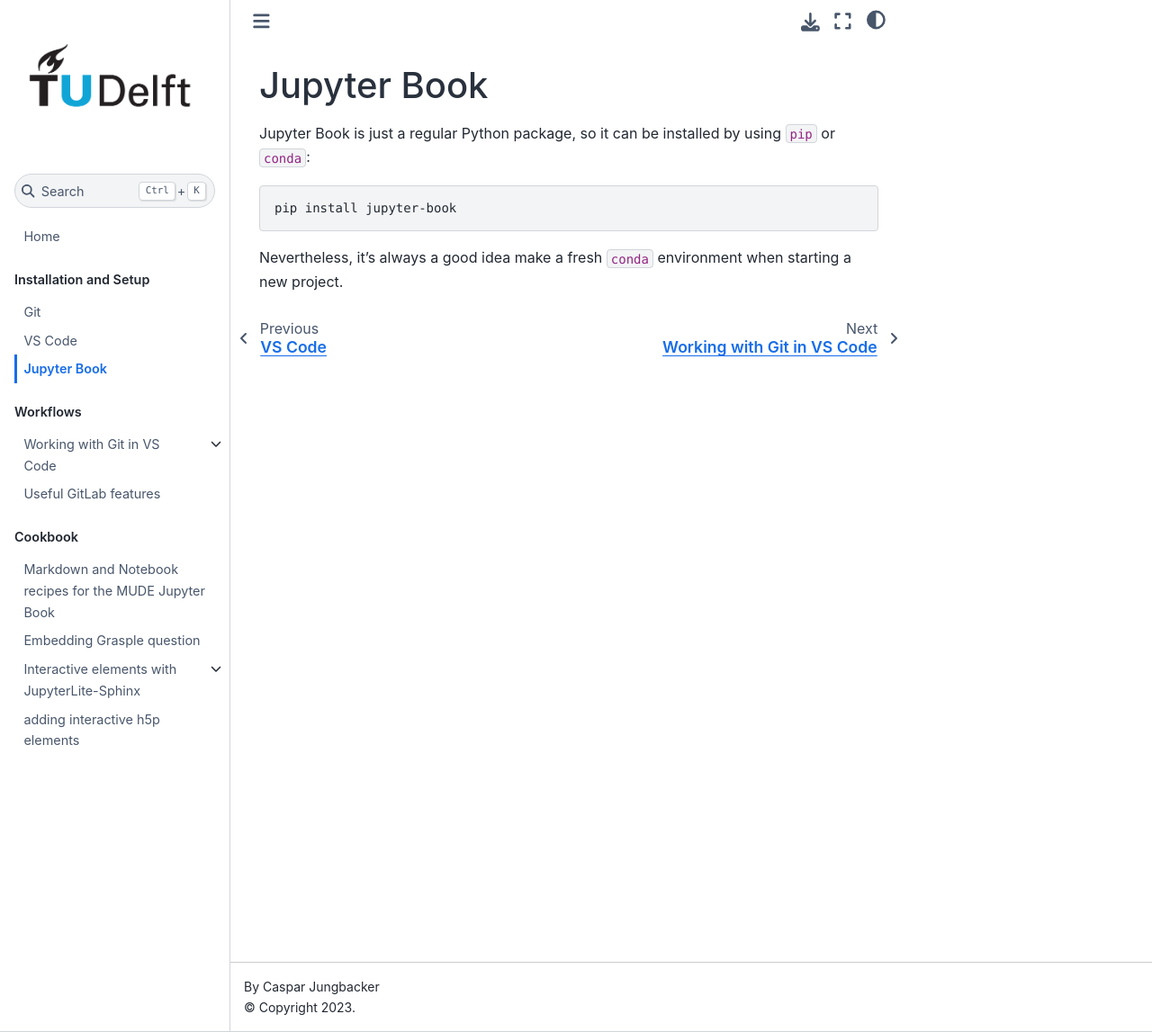
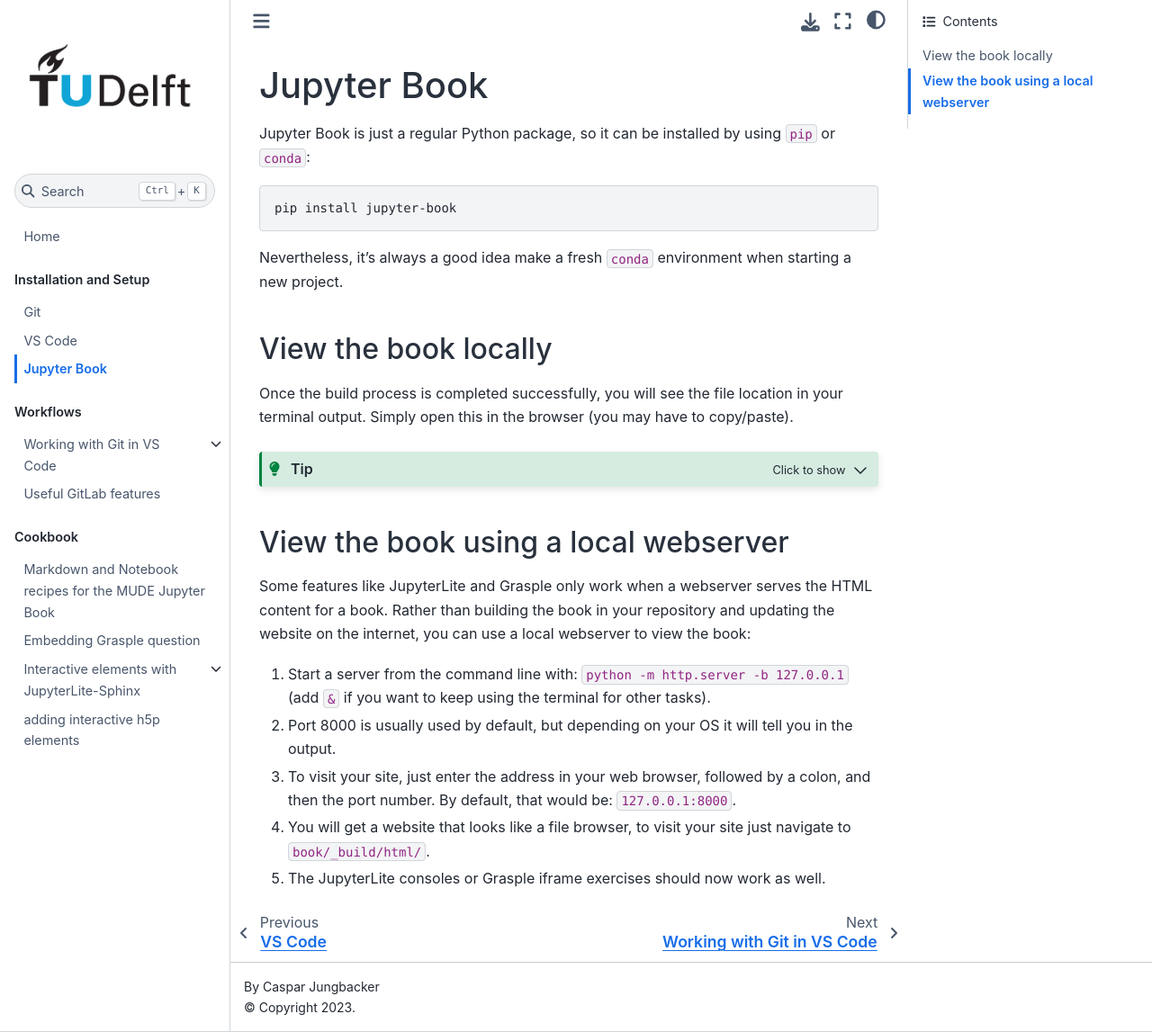
Before and after one commit to TeachBooks/mirror_teachbook_manual, a Jupyter Book: the page built from book/installation-and-setup/jupyter-book-setup.md, in a window 1280 px wide and 1147 px high. Shown: the whole window at 90% size. Built offline with Jupyter Book 1.0.4 settings and Sphinx 7.4.7 and the Sphinx Book theme 1.1.4, drawn with Linux system fonts in a browser that asks for light colours.

Commit message:
add local server instructions

````diff
--- a/book/installation-and-setup/jupyter-book-setup.md
+++ b/book/installation-and-setup/jupyter-book-setup.md
@@ -5,3 +5,21 @@
     pip install jupyter-book
 
 Nevertheless, it's always a good idea make a fresh `conda` environment when starting a new project.
+
+## View the book locally
+
+Once the build process is completed successfully, you will see the file location in your terminal output. Simply open this in the browser (you may have to copy/paste).
+
+```{admonition} Tip
+:class: tip, dropdown
+Bookmark the (local) file location for easy access!
+```
+(setup-local-server)=
+## View the book using a local webserver
+
+Some features like JupyterLite and Grasple only work when a webserver serves the HTML content for a book. Rather than building the book in your repository and updating the website on the internet, you can use a local webserver to view the book:
+1. Start a server from the command line with: `python -m http.server -b 127.0.0.1` (add ` &` if you want to keep using the terminal for other tasks).
+2. Port 8000 is usually used by default, but depending on your OS it will tell you in the output.
+3. To visit your site, just enter the address in your web browser, followed by a colon, and then the port number. By default, that would be: `127.0.0.1:8000`.
+4. You will get a website that looks like a file browser, to visit your site just navigate to `book/_build/html/`.
+5. The JupyterLite consoles or Grasple iframe exercises should now work as well.
````
Also changed, not shown: book/cookbook/grasple.md (+7 -1 lines), book/cookbook/jupyterlite/including-jupyterlite.md (+5 -0 lines).
